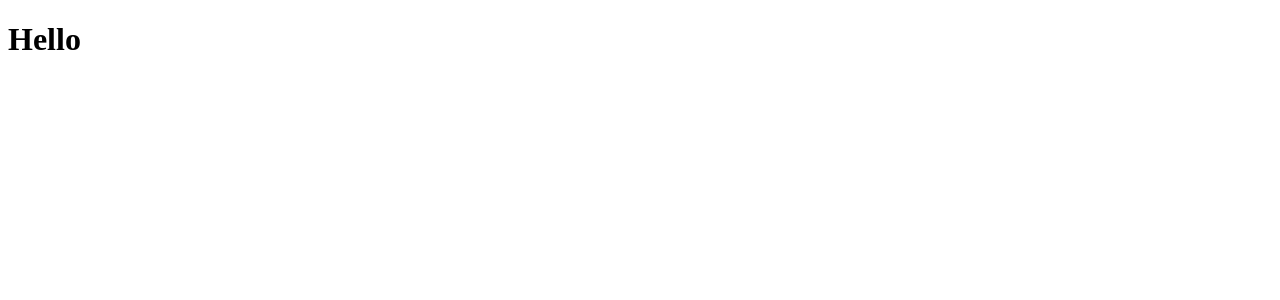
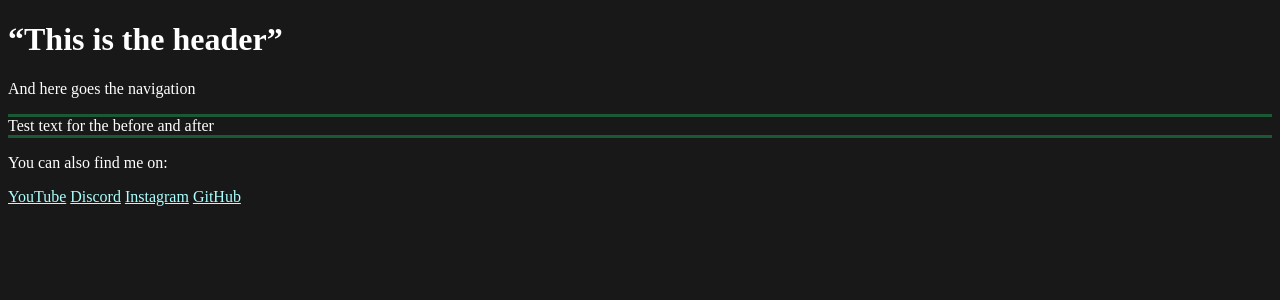
Before and after one commit to salamelek/personal_website, a PHP site: page / in a window 1280 px wide. Before the commit the part shown is almost empty. Shown: the top 300 px of the page. Run offline with PHP 8.4, Linux system fonts and the light colour scheme.

Commit message:
::before and ::after testing, I still don't have any clue about what the content should be :')

```diff
--- a/index.html
+++ b/index.html
@@ -13,15 +13,21 @@
 </head>
 <body>
     <header>
+        <h1 class="quote">This is the header</h1>
         <nav>
-
+            <p>And here goes the navigation</p>
         </nav>
     </header>
     <main>
-        <h1>Hello</h1>
+        <p class="test">Test text for the before and after</p>
+<!--        <img src="//unsplash.it/1000/1000" alt="yes">-->
     </main>
     <footer>
-
+        <p>You can also find me on:</p>
+        <a href="https://www.youtube.com/channel/UC0oz1YrYladRIsscDr7nIRQ" class="cool-link">YouTube</a>
+        <a href="" class="cool-link">Discord</a>
+        <a href="" class="cool-link">Instagram</a>
+        <a href="https://github.com/salamelek/" class="cool-link">GitHub</a>
     </footer>
 </body>
 </html>
--- a/style.css
+++ b/style.css
@@ -1 +1,76 @@
 /*use only classes for styling*/
+
+:root {
+    /*color palette */
+    --almost-black: rgb(24, 24, 24);
+    --nice-green: rgb(25, 89, 52);
+}
+
+*, *::before, *::after {
+    box-sizing: border-box;
+}
+
+body {
+    background: var(--almost-black);
+}
+
+p, h1, h2, h3 {
+    color: white;
+}
+
+a {
+    color: #abffff;
+}
+
+.test::before {
+    content: "";
+    background: var(--nice-green);
+    display: block;
+    height: 3px;
+}
+
+.test::after {
+    content: "";
+    background: var(--nice-green);
+    display: block;
+    height: 3px;
+}
+
+.quote::before {
+    content: open-quote;
+}
+
+.quote::after {
+    content: close-quote;
+}
+
+.cool-link{
+    position: relative;
+}
+
+.cool-link::after {
+    --width: 200%;
+    content: "Go to link";
+    width: var(--width);
+    text-align: center;
+    display: block;
+    position: absolute;
+    background-color: var(--nice-green);
+    padding: 1em;
+    border-radius: 0.5em;
+    /*bottom: -100%;*/
+    top: -100%;
+    left: calc(50% - var(--width) / 2);
+    white-space: nowrap;
+    transform: scale(0);
+    transition:
+            transform 500ms ease,
+            /*bottom ease 500ms;*/
+            top ease 500ms;
+}
+
+.cool-link:hover::after {
+    transform: scale(1);
+    /*bottom: 100%;*/
+    top: 100%;
+}
```
